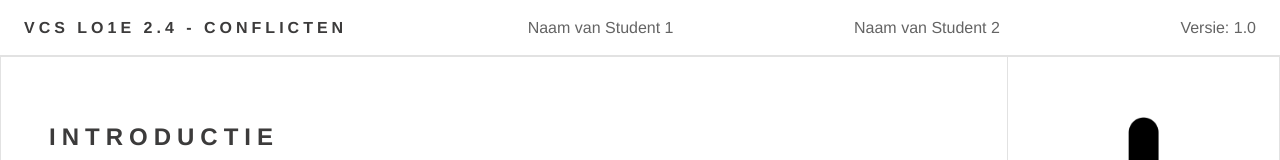
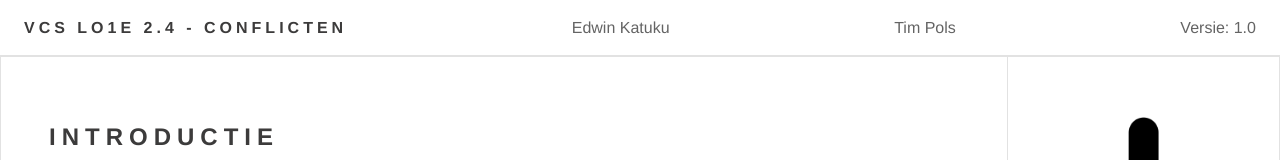
Before and after one commit to SWD-Tim/Edwin-the-one-and-only, a plain HTML site: page index.html in a window 1280 px wide. Shown: the top 160 px of the page. Drawn offline with Linux system fonts and the light colour scheme.

Commit message:
Added names

```diff
--- a/index.html
+++ b/index.html
@@ -9,8 +9,8 @@
 
         <header id="header">
             <h1 id="page-title">VCS LO1E 2.4 - Conflicten</h1>
-            <p id="naam1">Naam van Student 1</p>
-            <p id="naam2">Naam van Student 2</p>
+            <p id="naam1">Edwin Katuku</p>
+            <p id="naam2">Tim Pols</p>
             <p id="version">Versie: 1.0</p>
         </header>
 
```
